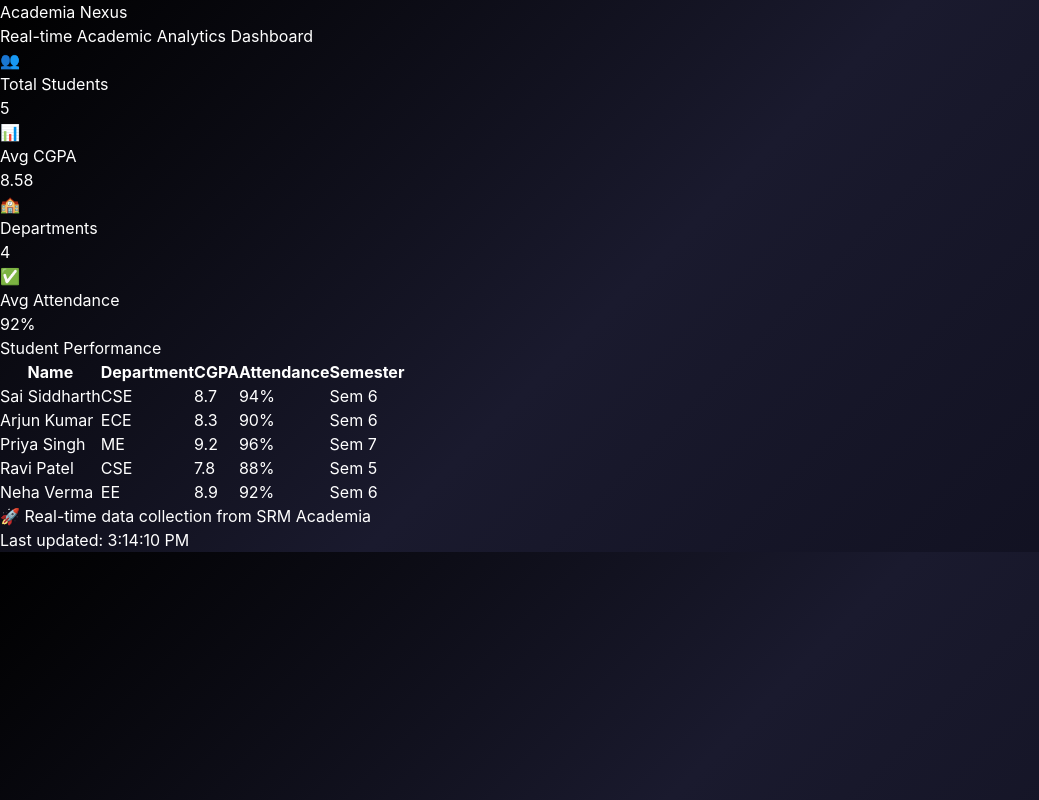
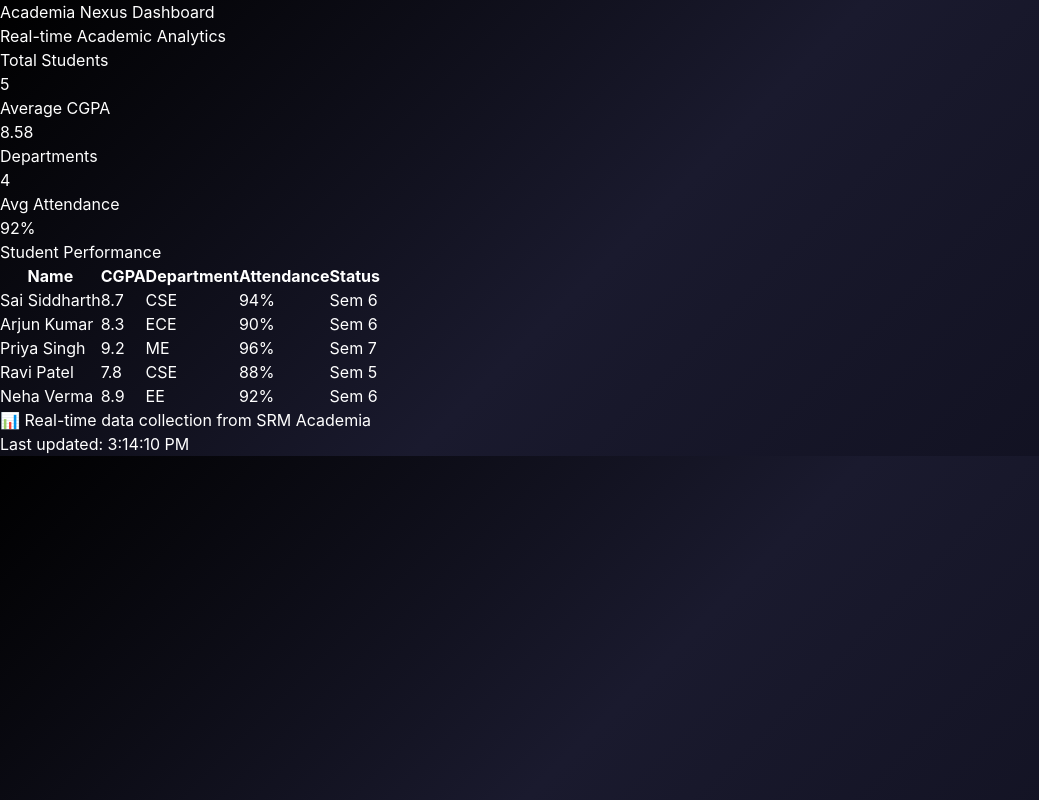
Before and after one commit to siddharth-1118/academia-nexus, a Next.js app: page / in a window 1280 px wide. Shown: the whole page, without its empty margins (0-1039 px from the left). Built offline with nearby package versions, Linux system fonts and the light colour scheme.

Commit message:
Fix: Resolve React hydration error with timestamp
Added timestamp functionality to display last updated time.

```diff
--- a/app/page.tsx
+++ b/app/page.tsx
@@ -27,6 +27,7 @@
     totalDepartments: 0,
     averageAttendance: 0,
   });
+  const [timestamp, setTimestamp] = useState('');
 
   useEffect(() => {
     const mockStudents: StudentData[] = [
@@ -51,6 +52,10 @@
     });
   }, []);
 
+  useEffect(() => {
+    setTimestamp(new Date().toLocaleTimeString());
+  }, []);
+
   const containerVariants = {
     hidden: { opacity: 0 },
     visible: {
@@ -61,75 +66,72 @@
 
   const itemVariants = {
     hidden: { y: 20, opacity: 0 },
-    visible: { y: 0, opacity: 1, transition: { duration: 0.6 } },
+    visible: { y: 0, opacity: 1, transition: { duration: 0.5 } },
   };
 
   return (
-    <div className="min-h-screen bg-gradient-to-br from-slate-900 via-slate-800 to-slate-900 p-8">
+    <div className="min-h-screen bg-gradient-to-br from-slate-900 via-purple-900 to-slate-900 text-white p-8">
       <motion.div
-        initial={{ opacity: 0, y: -20 }}
-        animate={{ opacity: 1, y: 0 }}
-        className="mb-12"
+        initial="hidden"
+        animate="visible"
+        variants={containerVariants}
+        className="max-w-7xl mx-auto"
       >
-        <h1 className="text-5xl font-bold text-white mb-2">Academia Nexus</h1>
-        <p className="text-cyan-400 text-lg">Real-time Academic Analytics Dashboard</p>
+        <div className="text-center mb-12">
+          <h1 className="text-5xl font-bold mb-2 bg-gradient-to-r from-blue-400 to-purple-400 bg-clip-text text-transparent">
+            Academia Nexus Dashboard
+          </h1>
+          <p className="text-slate-300">Real-time Academic Analytics</p>
+        </div>
+
+        <div className="grid grid-cols-1 md:grid-cols-2 lg:grid-cols-4 gap-6 mb-12">
+          <motion.div variants={itemVariants} className="bg-gradient-to-br from-blue-500 to-blue-600 rounded-lg p-6 shadow-lg">
+            <div className="text-sm text-blue-100 mb-2">Total Students</div>
+            <div className="text-4xl font-bold">{stats.totalStudents}</div>
           </motion.div>
 
-      <motion.div
-        variants={containerVariants}
-        initial="hidden"
-        animate="visible"
-        className="grid grid-cols-1 md:grid-cols-2 lg:grid-cols-4 gap-6 mb-12"
-      >
-        {[
-          { label: 'Total Students', value: stats.totalStudents, icon: '👥', color: 'from-blue-500 to-blue-600' },
-          { label: 'Avg CGPA', value: stats.averageCGPA, icon: '📊', color: 'from-purple-500 to-purple-600' },
-          { label: 'Departments', value: stats.totalDepartments, icon: '🏫', color: 'from-pink-500 to-pink-600' },
-          { label: 'Avg Attendance', value: `${stats.averageAttendance}%`, icon: '✅', color: 'from-green-500 to-green-600' },
-        ].map((stat, index) => (
-          <motion.div
-            key={index}
-            variants={itemVariants}
-            whileHover={{ scale: 1.05 }}
-            className={`bg-gradient-to-br ${stat.color} p-6 rounded-xl shadow-lg cursor-pointer`}
-          >
-            <div className="text-3xl mb-2">{stat.icon}</div>
-            <p className="text-white/80 text-sm mb-2">{stat.label}</p>
-            <p className="text-3xl font-bold text-white">{stat.value}</p>
-          </motion.div>
-        ))}
+          <motion.div variants={itemVariants} className="bg-gradient-to-br from-purple-500 to-purple-600 rounded-lg p-6 shadow-lg">
+            <div className="text-sm text-purple-100 mb-2">Average CGPA</div>
+            <div className="text-4xl font-bold">{stats.averageCGPA}</div>
           </motion.div>
 
-      <motion.div
-        initial={{ opacity: 0, y: 20 }}
-        animate={{ opacity: 1, y: 0 }}
-        transition={{ duration: 0.8, delay: 0.4 }}
-        className="bg-slate-800/50 backdrop-blur-sm rounded-xl p-8 border border-slate-700"
-      >
-        <h2 className="text-2xl font-bold text-white mb-6">Student Performance</h2>
+          <motion.div variants={itemVariants} className="bg-gradient-to-br from-pink-500 to-pink-600 rounded-lg p-6 shadow-lg">
+            <div className="text-sm text-pink-100 mb-2">Departments</div>
+            <div className="text-4xl font-bold">{stats.totalDepartments}</div>
+          </motion.div>
+
+          <motion.div variants={itemVariants} className="bg-gradient-to-br from-green-500 to-green-600 rounded-lg p-6 shadow-lg">
+            <div className="text-sm text-green-100 mb-2">Avg Attendance</div>
+            <div className="text-4xl font-bold">{Math.round(stats.averageAttendance)}%</div>
+          </motion.div>
+        </div>
+
+        <motion.div variants={itemVariants} className="bg-slate-800/50 backdrop-blur-md rounded-lg overflow-hidden border border-slate-700">
+          <div className="bg-slate-900 px-6 py-4 border-b border-slate-700">
+            <h2 className="text-2xl font-bold">Student Performance</h2>
+          </div>
           <div className="overflow-x-auto">
-          <table className="w-full text-white">
+            <table className="w-full">
               <thead>
-              <tr className="border-b border-slate-600">
-                <th className="text-left py-3 px-4">Name</th>
-                <th className="text-left py-3 px-4">Department</th>
-                <th className="text-center py-3 px-4">CGPA</th>
-                <th className="text-center py-3 px-4">Attendance</th>
-                <th className="text-center py-3 px-4">Semester</th>
+                <tr className="bg-slate-700/50 border-b border-slate-600">
+                  <th className="px-6 py-3 text-left text-sm font-semibold">Name</th>
+                  <th className="px-6 py-3 text-left text-sm font-semibold">CGPA</th>
+                  <th className="px-6 py-3 text-left text-sm font-semibold">Department</th>
+                  <th className="px-6 py-3 text-left text-sm font-semibold">Attendance</th>
+                  <th className="px-6 py-3 text-left text-sm font-semibold">Status</th>
                 </tr>
               </thead>
               <tbody>
-              {students.map((student, index) => (
+                {students.map((student) => (
                   <motion.tr
                     key={student.id}
                     initial={{ opacity: 0, x: -20 }}
                     animate={{ opacity: 1, x: 0 }}
-                  transition={{ delay: index * 0.05 }}
+                    transition={{ duration: 0.4 }}
                     className="border-b border-slate-700 hover:bg-slate-700/30 transition-colors"
                   >
-                  <td className="py-3 px-4">{student.name}</td>
-                  <td className="py-3 px-4 text-cyan-400">{student.department}</td>
-                  <td className="py-3 px-4 text-center">
+                    <td className="px-6 py-4 text-sm">{student.name}</td>
+                    <td className="px-6 py-4 text-sm">
                       <span className={`px-3 py-1 rounded-full ${
                         student.cgpa >= 8.5
                           ? 'bg-green-500/20 text-green-400'
@@ -140,8 +142,9 @@
                         {student.cgpa}
                       </span>
                     </td>
-                  <td className="py-3 px-4 text-center">{student.attendance}%</td>
-                  <td className="py-3 px-4 text-center">Sem {student.semester}</td>
+                    <td className="px-6 py-4 text-sm text-cyan-400">{student.department}</td>
+                    <td className="px-6 py-4 text-sm text-center">{student.attendance}%</td>
+                    <td className="px-6 py-4 text-sm">Sem {student.semester}</td>
                   </motion.tr>
                 ))}
               </tbody>
@@ -155,8 +158,9 @@
           transition={{ delay: 0.6 }}
           className="mt-12 text-center text-slate-400"
         >
-        <p>🚀 Real-time data collection from SRM Academia</p>
-        <p className="text-sm mt-2">Last updated: {new Date().toLocaleTimeString()}</p>
+          <p>📊 Real-time data collection from SRM Academia</p>
+          <p className="text-sm mt-2">Last updated: {timestamp}</p>
+        </motion.div>
       </motion.div>
     </div>
   );
```
Lines whose indentation alone changed are shown as unchanged.
